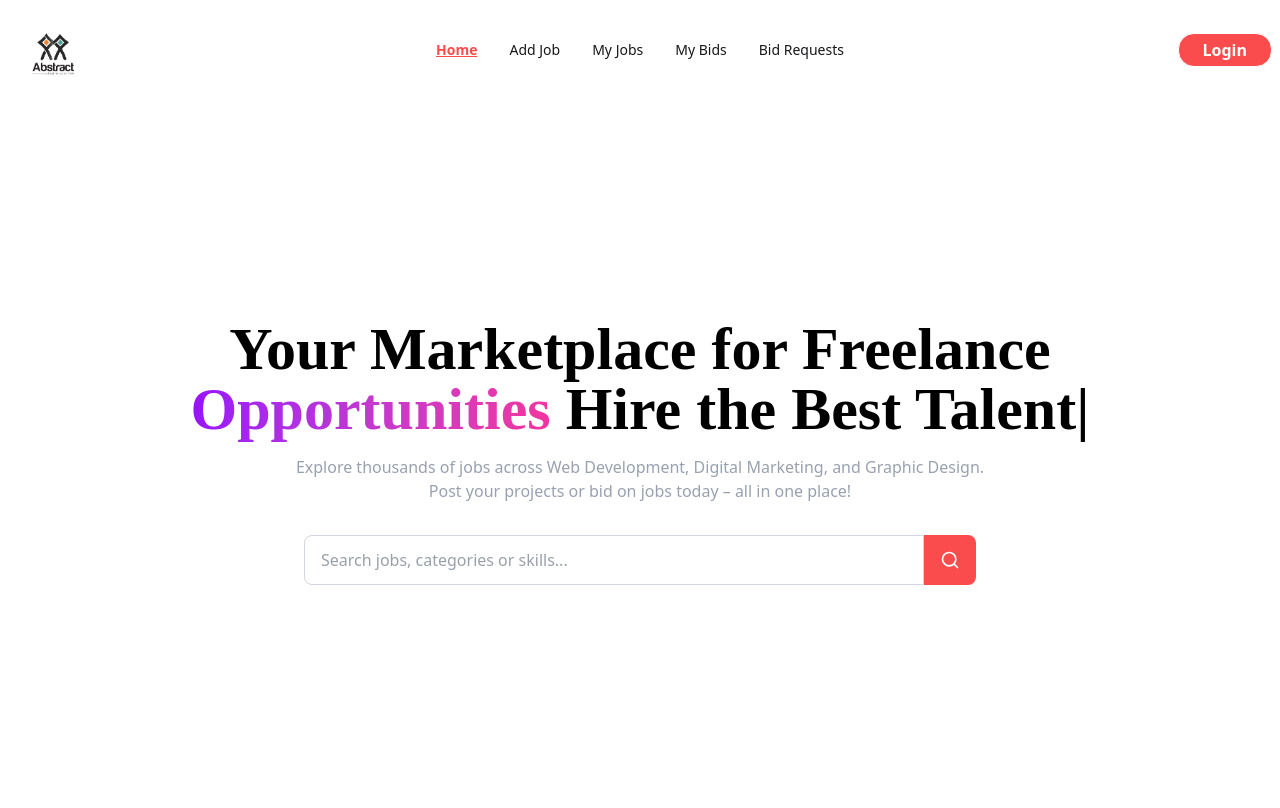
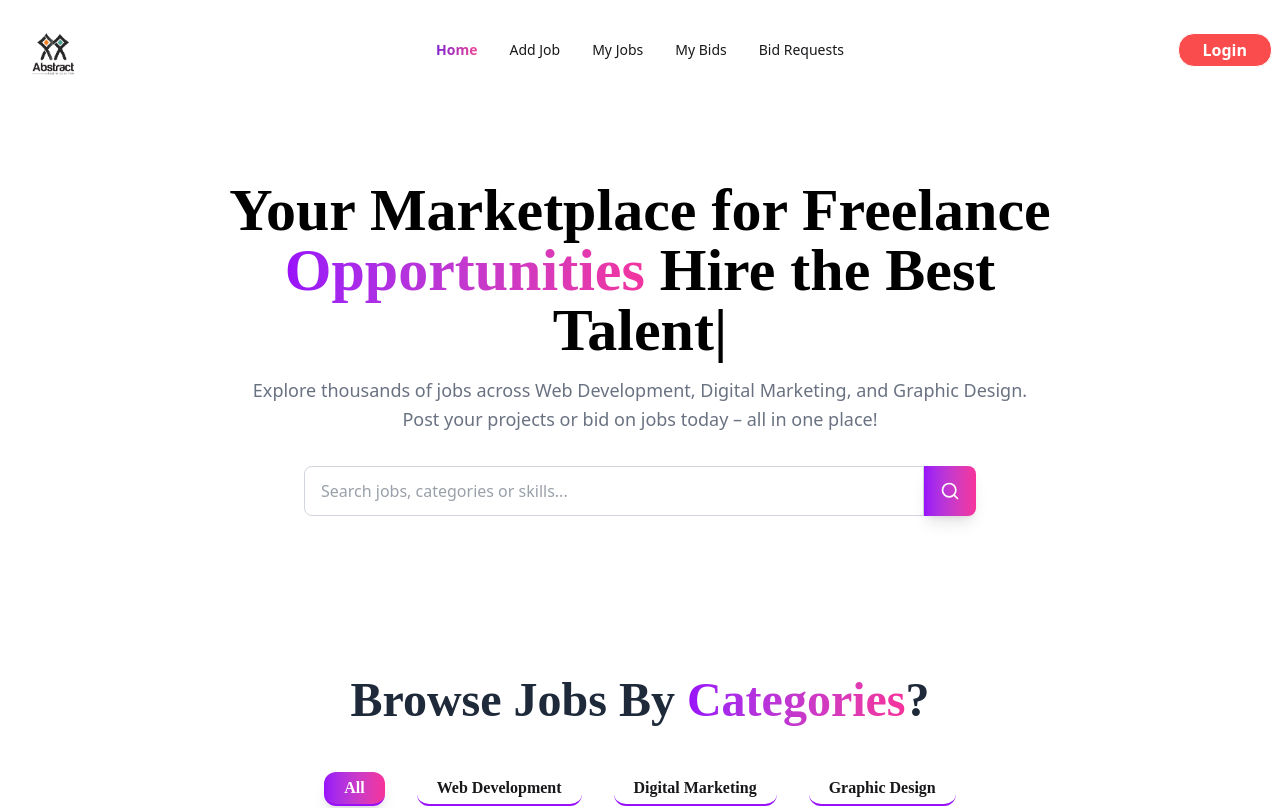
Before and after one commit to xunaiet-faruk/jobs-portal-web-client, a React (Vite) app: page / in a window 1280 px wide. Shown: the top 808 px of the page. Built offline with nearby package versions, Linux system fonts and the light colour scheme; no server answers.

Commit message:
complete polishing

```diff
--- a/src/index.css
+++ b/src/index.css
@@ -4,12 +4,18 @@
 @import url('https://fonts.googleapis.com/css2?family=Playfair+Display:ital,wght@0,600;1,600&family=Tapestry&display=swap');
 
 .active{
-    color: #fa4c4c;
-    text-decoration: underline;
-    font-size: 14px;
-    font-weight: bold;
+    color: transparent;
+    -webkit-background-clip: text;
+    background-clip: text;
+    background-image: linear-gradient(to right, #7e22ce, #ec4899);
+    font-weight: 700;
+    -webkit-text-fill-color: transparent;
 
 }
+
+
+
+
 
 .font{
 
--- a/src/layout/Homepages.jsx
+++ b/src/layout/Homepages.jsx
@@ -46,10 +46,10 @@ const Homepages = () => {
                         key={cat}
                         onClick={() => setSelectcategory(cat)}
                         className={`
-                            border-b-2 border-[#fa4c4c] rounded-xl px-5 py-1 font cursor-pointer transition-all duration-300
+                            border-b-2 border-purple-600 rounded-xl px-5 py-1 font cursor-pointer transition-all duration-300
                               ${selectCategory === cat
-                                ? "bg-[#fa4c4c] text-white rounded-full"
-                                : "hover:bg-[#fa4c4c] hover:text-white"}
+                            ? "text-white bg-gradient-to-r from-purple-600 to-pink-500 hover:scale-105 transform transition duration-300 shadow-lg rounded-full"
+                                : "hover:bg-pink-500 hover:text-white"}
                              `}
                     >
                         {cat}
--- a/src/pages/Banner.jsx
+++ b/src/pages/Banner.jsx
@@ -1,31 +1,41 @@
-import React from 'react';
-import { FiSearch } from 'react-icons/fi';
-import Typical from 'react-typical';
+import React from "react";
+import { FiSearch } from "react-icons/fi";
+import Typical from "react-typical";
 
 const Banner = () => {
     return (
-        <div className="h-screen text-black flex items-center justify-center -mt-12">
-            <div className="text-center px-4">
-                <h1 className="text-5xl md:text-6xl font font-bold">
-                    Your Marketplace for Freelance<br /> <span className='text-transparent bg-clip-text bg-gradient-to-r from-purple-600 to-pink-500'>Opportunities </span>
-
+        <div className="bg-white text-black flex items-center mb-20 justify-center py-20 px-4 md:px-8 lg:px-16">
+            <div className="text-center max-w-4xl w-full">
+                {/* Heading */}
+                <h1 className="text-4xl  md:text-5xl lg:text-6xl font ">
+                    Your Marketplace for Freelance
+                    <br />
+                    <span className="text-transparent bg-clip-text bg-gradient-to-r from-purple-600 to-pink-500">
+                        Opportunities{" "}
+                    </span>
                     <Typical
-                        steps={['Find the Perfect Job', 2000, 'Hire the Best Talent', 2000]}
+                        steps={["Find the Perfect Job", 2000, "Hire the Best Talent", 2000]}
                         loop={Infinity}
                         wrapper="span"
                     />
-
                 </h1>
 
-                <p className="mt-4 text-md md:text-md font-poppins text-gray-400">Explore  thousands of jobs across Web Development, Digital Marketing, and Graphic Design.<br/> Post your projects or bid on jobs today – all in one place!                </p>
+                {/* Subheading */}
+                <p className="mt-4 text-sm sm:text-md md:text-lg text-gray-500 leading-relaxed">
+                    Explore thousands of jobs across Web Development, Digital Marketing, and Graphic Design.
+                    <br />
+                    Post your projects or bid on jobs today – all in one place!
+                </p>
+
+                {/* Search Bar */}
                 <div className="flex justify-center mt-8">
-                <div className="flex w-full max-w-2xl">
+                    <div className="flex flex-col sm:flex-row w-full max-w-2xl gap-2 sm:gap-0">
                         <input
                             type="text"
                             placeholder="Search jobs, categories or skills..."
-                            className="flex-grow px-4 py-3 rounded-l-lg border border-gray-300 focus:outline-none focus:ring-2 focus:ring-[#fa4c4c] text-gray-700"
+                            className="flex-grow px-4 py-3 rounded-lg sm:rounded-r-none border border-gray-300 focus:outline-none focus:ring-2 focus:ring-[#fa4c4c] text-gray-700 transition duration-300"
                         />
-                        <button className="bg-[#fa4c4c] hover:bg-[#71b6af] px-4 rounded-r-lg flex items-center justify-center">
+                        <button className="mt-2 sm:mt-0 sm:ml-0 sm:rounded-l-none rounded-lg sm:rounded-r-lg text-white bg-gradient-to-r from-purple-600 to-pink-500 hover:scale-105 transform transition duration-300 shadow-lg flex items-center justify-center px-4 py-3">
                             <FiSearch className="text-white text-xl" />
                         </button>
                     </div>
--- a/src/pages/Mybids.jsx
+++ b/src/pages/Mybids.jsx
@@ -29,8 +29,8 @@ const MyBids = () => {
     };
 
     return (
-        <div className="max-w-6xl mx-auto mt-10 mb-10">
-            <h1 className="text-3xl font-bold text-center mb-8">My Bids</h1>
+        <div className="max-w-6xl mx-auto mt-10 mb-20">
+            <h1 className="text-3xl font-bold text-center mb-8">My  <span className="text-transparent bg-clip-text bg-gradient-to-r from-purple-600 to-pink-500">Bids</span></h1>
             <div className="overflow-x-auto">
                 <table className="table w-full border">
                     <thead className="bg-gradient-to-r from-purple-600 to-pink-500 text-white">
--- a/src/pages/Myjobs.jsx
+++ b/src/pages/Myjobs.jsx
@@ -90,7 +90,7 @@ const Myjobs = () => {
 
             <div className="text-center mb-14">
                 <h1 className="text-4xl font-bold">
-                    My Posted <span className="text-[#fa4c4c]">Jobs
+                    My Posted <span className="text-transparent bg-clip-text bg-gradient-to-r from-purple-600 to-pink-500">Jobs
 
                     </span>
                 </h1>
--- a/src/pages/Owneraction.jsx
+++ b/src/pages/Owneraction.jsx
@@ -38,12 +38,12 @@ const OwnerAction = () => {
     };
 
     return (
-        <div className="max-w-6xl mx-auto mt-10 mb-10">
-            <h1 className="text-3xl font-bold text-center mb-8">Bid Requests</h1>
+        <div className="max-w-6xl mx-auto mt-10 mb-20">
+            <h1 className="text-3xl font-bold text-center mb-8">Bid <span className="text-transparent bg-clip-text bg-gradient-to-r from-purple-600 to-pink-500"> Requests</span></h1>
 
             <div className="overflow-x-auto">
                 <table className="table w-full border border-gray-200">
-                    <thead className="bg-purple-600 text-white">
+                    <thead className="bg-gradient-to-r from-purple-600 to-pink-500 text-white">
                         <tr>
                             <th>#</th>
                             <th>Job Title</th>
```
Also changed, not shown: src/component/Homepages/JobsCard.jsx (+29 -32 lines). Lines whose indentation alone changed are shown as unchanged.
